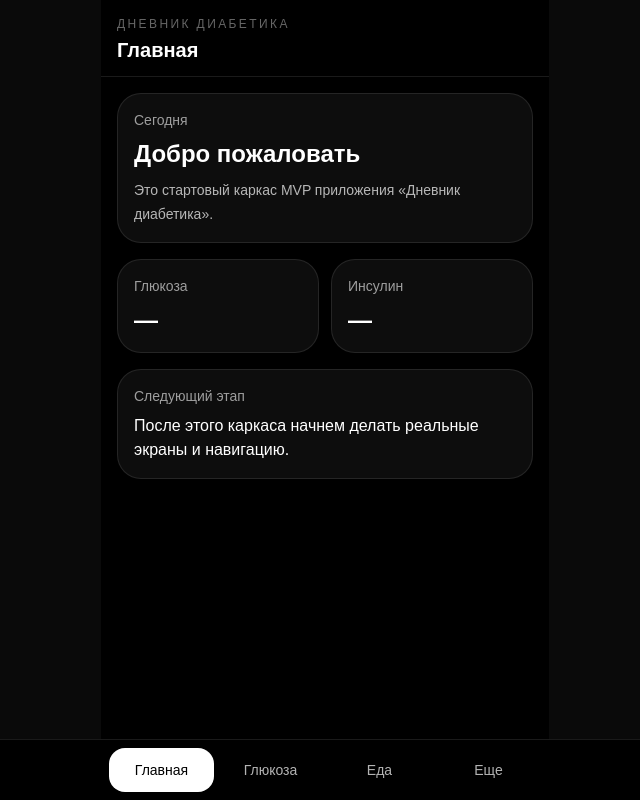
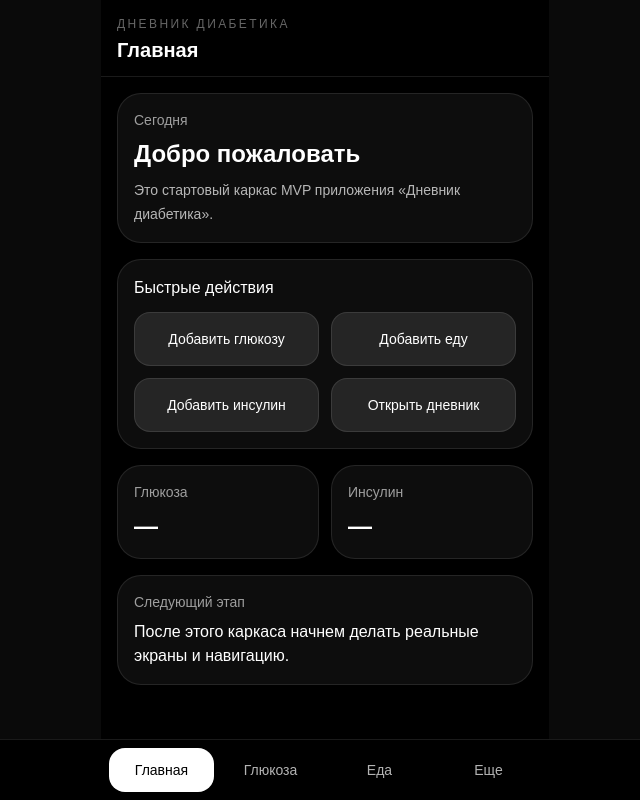
Before and after one commit to FuadM69/diabetic-diary, a Next.js app: page / in a window 1280 px wide. Shown: the whole page, without its empty margins (315-955 px from the left). Built offline with nearby package versions, Linux system fonts and the light colour scheme.

Commit message:
Add quick action links to HomePage for managing glucose, meals, insulin, and history, enhancing user navigation and accessibility.

```diff
--- a/src/app/page.tsx
+++ b/src/app/page.tsx
@@ -1,6 +1,7 @@
 "use client";
 
 import { useEffect, useState } from "react";
+import Link from "next/link";
 import { AppShell } from "@/components/layout/app-shell";
 
 type GlucoseEntry = {
@@ -44,6 +45,36 @@ export default function HomePage() {
           </p>
         </section>
 
+        <section className="rounded-3xl border border-white/10 bg-white/5 p-4">
+          <h2 className="text-base font-medium text-white">Быстрые действия</h2>
+          <div className="mt-3 grid grid-cols-2 gap-3">
+            <Link
+              href="/glucose"
+              className="rounded-2xl border border-white/10 bg-white/10 px-4 py-4 text-center text-sm font-medium text-white"
+            >
+              Добавить глюкозу
+            </Link>
+            <Link
+              href="/meals"
+              className="rounded-2xl border border-white/10 bg-white/10 px-4 py-4 text-center text-sm font-medium text-white"
+            >
+              Добавить еду
+            </Link>
+            <Link
+              href="/insulin"
+              className="rounded-2xl border border-white/10 bg-white/10 px-4 py-4 text-center text-sm font-medium text-white"
+            >
+              Добавить инсулин
+            </Link>
+            <Link
+              href="/history"
+              className="rounded-2xl border border-white/10 bg-white/10 px-4 py-4 text-center text-sm font-medium text-white"
+            >
+              Открыть дневник
+            </Link>
+          </div>
+        </section>
+
         <section className="grid grid-cols-2 gap-3">
           <div className="rounded-3xl border border-white/10 bg-white/5 p-4">
             <p className="text-sm text-white/60">Глюкоза</p>
```
